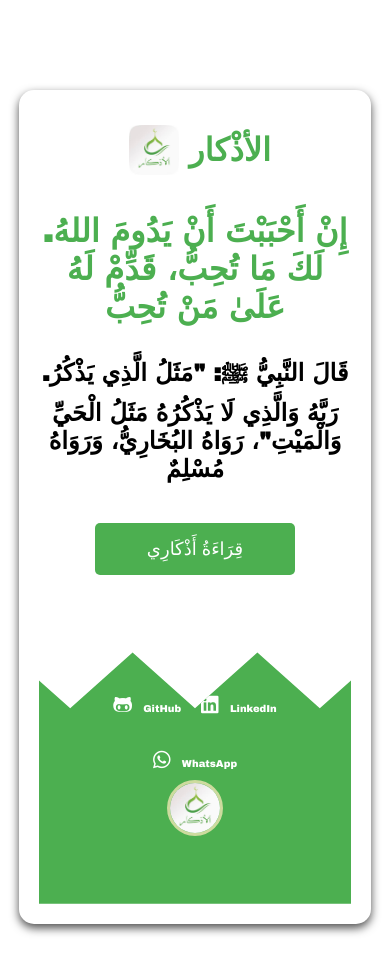
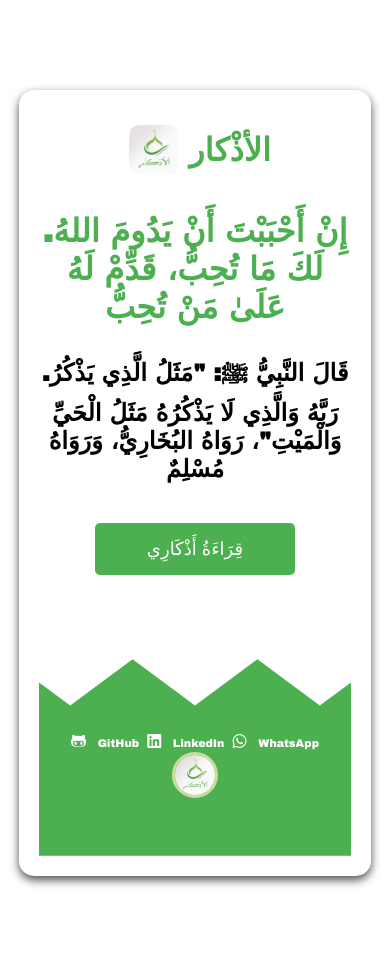
Before and after one commit to samarkhaled-FE/10-Repo-Finder-Azkar, a website built with Vite: page index.html in a window 390 px wide. Built offline with nearby package versions, Linux system fonts and the light colour scheme; a web font is replaced by a local one.

Commit message:
Updated Azkar display logic and improved responsiveness

```diff
--- a/style.css
+++ b/style.css
@@ -147,19 +147,26 @@ button:hover {
 
 
 
-.footer {
-  background-color:#4CAF50;
+ .footer {
+  background-color: #4CAF50;
   color: white;
-  padding: 50px;
+  padding: 50px 20px;
   text-align: center;
-  clip-path: polygon(0% 20%, 10% 30%, 30% 10%, 50% 30%, 70% 10%, 90% 30%, 100% 20%, 100% 100%, 0% 100%);
-
+  clip-path: polygon(0% 25%, 10% 35%, 30% 15%, 50% 35%, 70% 15%, 90% 35%, 100% 25%, 100% 100%, 0% 100%);
+  position: relative;
 }
 
 .footer-content {
   display: flex;
   flex-direction: column;
   align-items: center;
+  padding-top: 50px;
+}
+
+.footer .socials {
+  margin-top: 20px;
+  position: relative;
+  z-index: 1;
 }
 
 .footer .socials a,
@@ -170,10 +177,8 @@ button:hover {
 }
 
 .footer .socials a:hover {
-  color:#CDDB9E;
+  color: #CDDB9E;
 }
-
-
 
 .footer .socials i {
   margin-right: 8px;
@@ -189,7 +194,6 @@ button:hover {
   margin-bottom: 0px;
 }
 
-
 @media (max-width: 767px) {
   .footer-content {
     flex-direction: column;
@@ -201,26 +205,22 @@ button:hover {
     flex-direction: row;
     flex-wrap: wrap;
     justify-content: center;
-    gap: 10px;
+    gap: 2px;
+    margin-top: 5px;
   }
 
   .footer .socials a {
-    font-size: 10px;
-    margin-top: 20px;
+    font-size: 11px;
+    margin: 3px;
   }
 
   .footer .socials i {
-    font-size: 20px;
+    font-size: 16px;
   }
 
   .footer .footer-logo {
-    width: 50px;
-    height: 50px;
-    margin-bottom: 15px;
-  }
-
-  .footer .logo-section {
-    margin-top: 5px;
-
+    width: 40px;
+    height: 40px;
+    margin-bottom: 5px;
   }
 }
```
